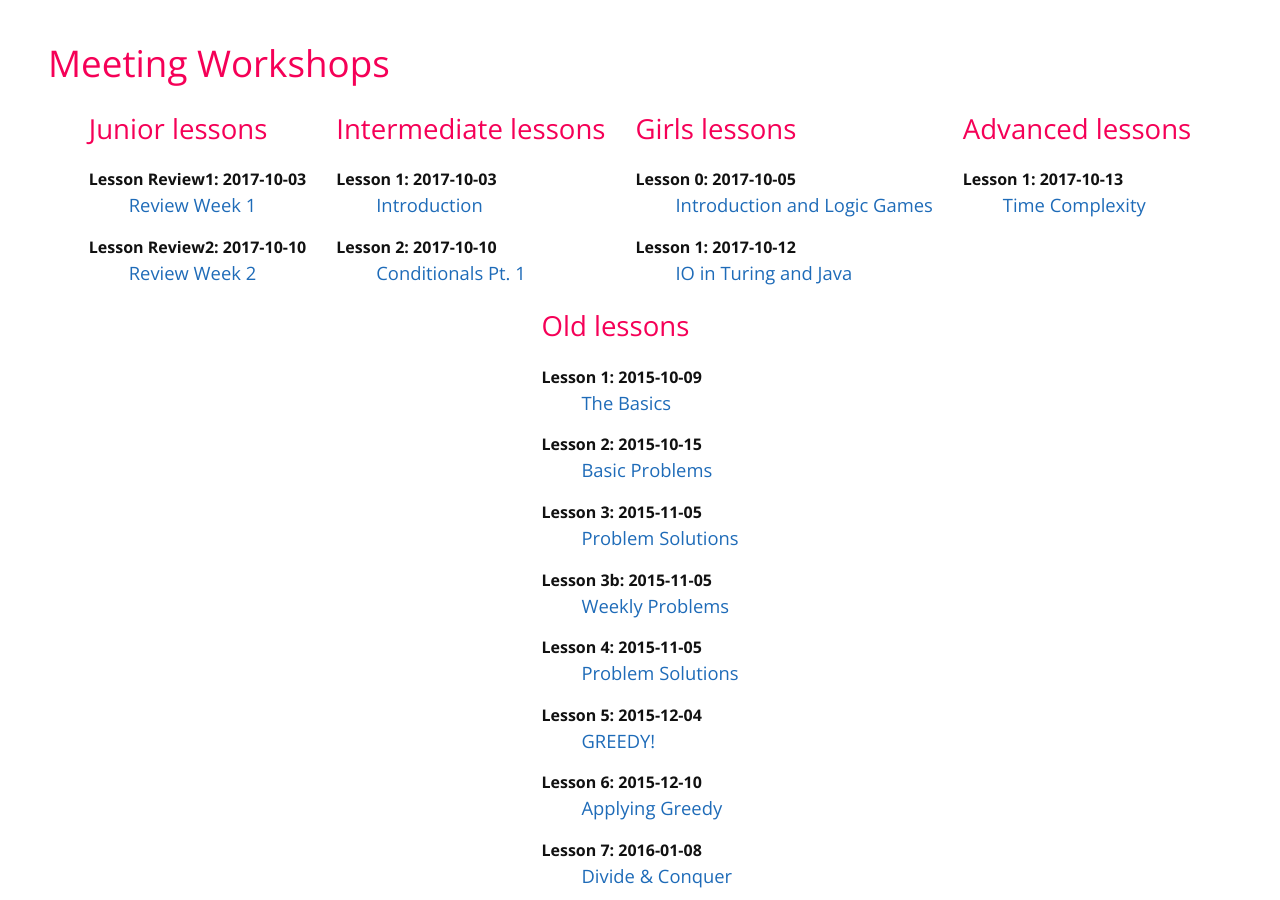
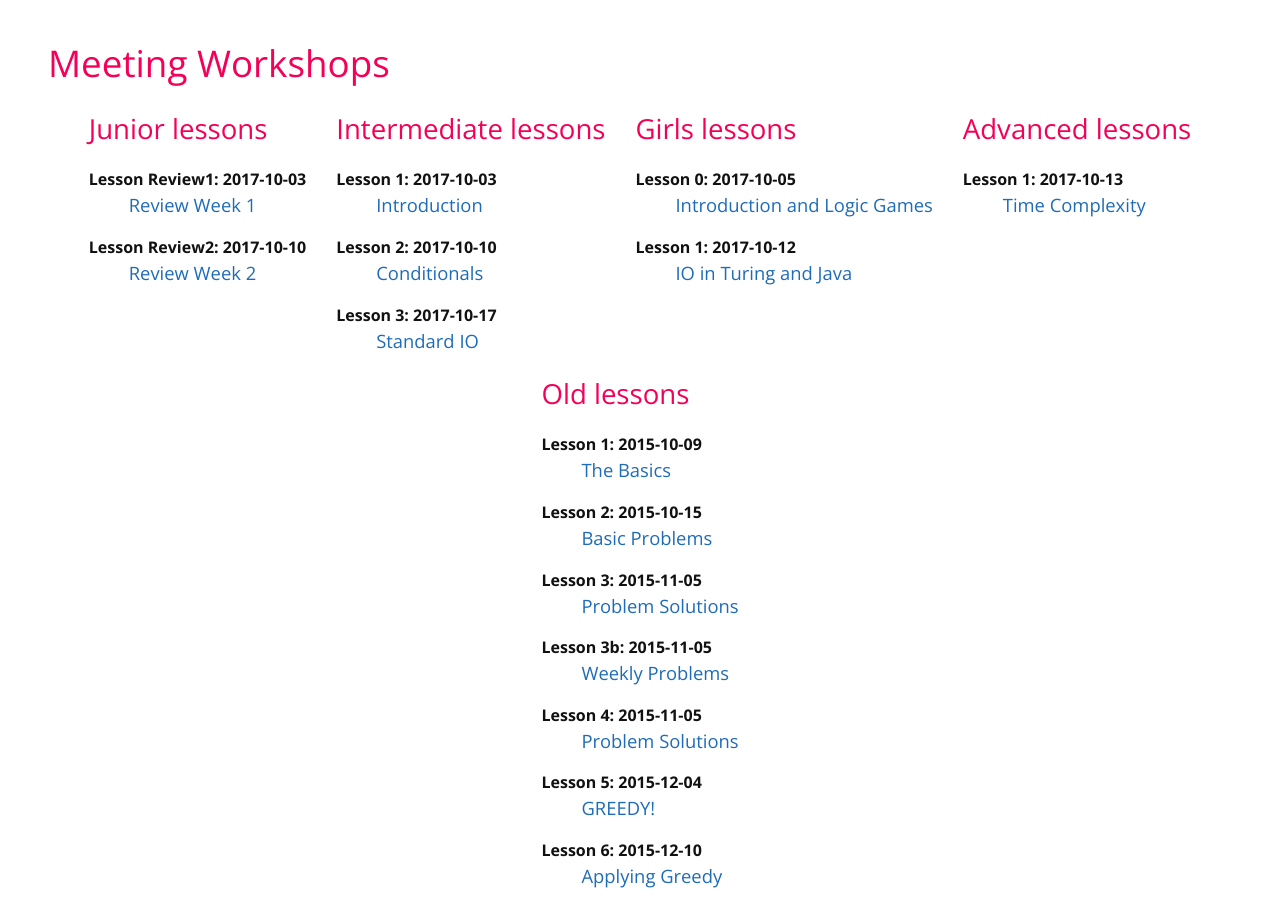
Before and after one commit to mcpt/mcpt.github.io, a Jekyll site: the page built from cpt.md, in a window 1280 px wide and 900 px high, scrolled down 448 px. Built offline with Jekyll 4.4.1, drawn with Linux system fonts in a browser that asks for light colours.

Commit message:
Update intermediate-lessons.yml

```diff
--- a/_data/intermediate-lessons.yml
+++ b/_data/intermediate-lessons.yml
@@ -9,7 +9,12 @@
   id: 1
   url: https://docs.google.com/presentation/d/1IIFK4NuYEd3j2S5XuSJ6b0IVRobQnTFICZpr8fMOuRA/edit?usp=sharing
 
-- title: Conditionals Pt. 1
+- title: Conditionals
   date: 2017-10-10
   id: 2
   url: https://docs.google.com/presentation/d/1o6wrepyi1mHGgjnyfEhOa4K-kbiSQm3sMbT9RUq8JCI/edit?usp=sharing
+
+- title: Standard IO
+  date: 2017-10-17
+  id: 3
+  url: https://docs.google.com/presentation/d/1ErUWnnGpEkn5YiI5-V5uujDofiL-l_yu1HN7WJ4Orh4/edit?usp=sharing
```
